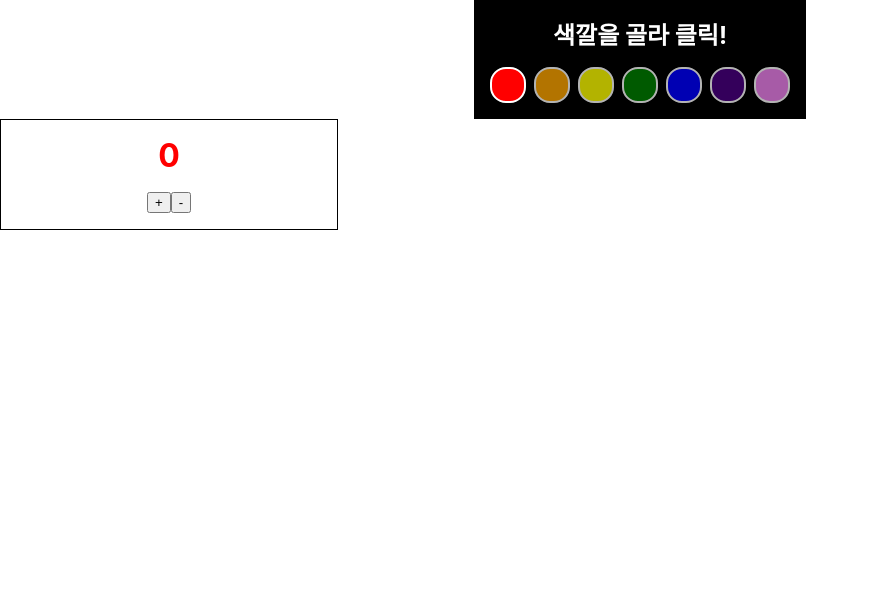
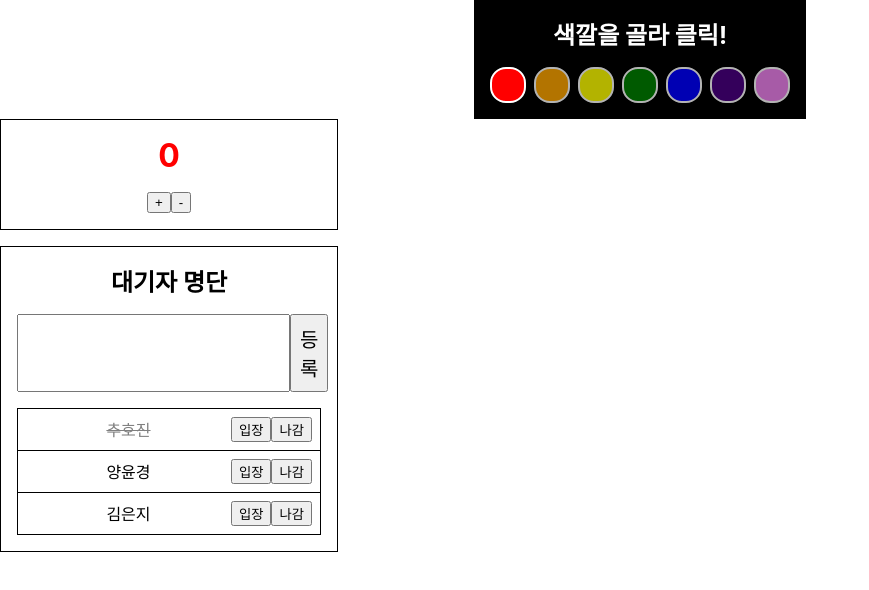
Before and after one commit to seedevk8s/learn-redux2, a React (Create React App) app: page / in a window 1280 px wide. Shown: the top 590 px of the page, without its empty margins (0-869 px from the left). Built offline with nearby package versions, Linux system fonts and the light colour scheme.

Commit message:
대기자 명단 추가

```diff
--- a/src/App.js
+++ b/src/App.js
@@ -3,12 +3,14 @@ import logo from './logo.svg';
 import './App.css';
 import Palette from './components/Palette';
 import Counter from "./components/Counter";
+import WaitingList from "./components/WaitingItem";
 
 function App() {
   return (
     <div className="App">
       <Palette selected="red" />
       <Counter value={0} color="red" />
+      <WaitingList/>
     </div>
   );
 }
--- /dev/null
+++ b/src/components/WaitingItem.js
@@ -0,0 +1,33 @@
+import React from 'react';
+import './WaitingList.css';
+
+const  WaitingItem = ( { text, entered, onEnter, onLeave} ) => {
+  return (
+    <li>
+        <div className={`text ${entered ? 'entered' : ''}`}>{text}</div>
+        <div className="buttons">
+            <button onClick={onEnter}>입장</button>
+            <button onClick={onLeave}>나감</button>
+        </div>
+    </li>
+  );
+};
+
+const WaitingList = ({ waitingList, onEnter, onLeave }) => {
+    return (
+        <div className='WaitingList'>
+            <h2>대기자 명단</h2>
+            <form>
+                <input/>
+                <button>등록</button>
+            </form>
+            <ul>
+                <WaitingItem text="추호진" entered />
+                <WaitingItem text="양윤경"/>
+                <WaitingItem text="김은지"/>
+            </ul>
+        </div>
+    );
+};
+
+export default WaitingList;
--- /dev/null
+++ b/src/components/WaitingList.css
@@ -0,0 +1,52 @@
+.WaitingList {
+    margin-top: 1rem;
+    border: 1px solid black;
+    width: 19rem;
+    padding: 1rem;
+    display: flex;
+    flex-direction: column;
+}
+
+.WaitingList h2 {
+    margin-top: 0;
+    margin-bottom: 1rem;
+}
+
+.WaitingList form {
+    display: flex;
+}
+
+.WaitingList form input {
+    flex: 1;
+    font-size: 1.25rem;
+}
+
+.WaitingList form button {
+    font-size: 1.25rem;
+    padding: 0.5rem;
+}
+
+.WaitingList ul {
+    list-style: none;
+    padding-left: 0;
+    margin-bottom: 0;
+}
+
+.WaitingList ul li {
+    display: flex;
+    padding: 0.5rem;
+    border: 1px solid black;
+}
+
+.WaitingList ul li+li {
+    border-top: none;
+}
+
+.WaitingList ul li .text {
+    flex: 1;
+}
+
+.WaitingList ul li .text.entered {
+    text-decoration: line-through;
+    color: gray;
+}
```
